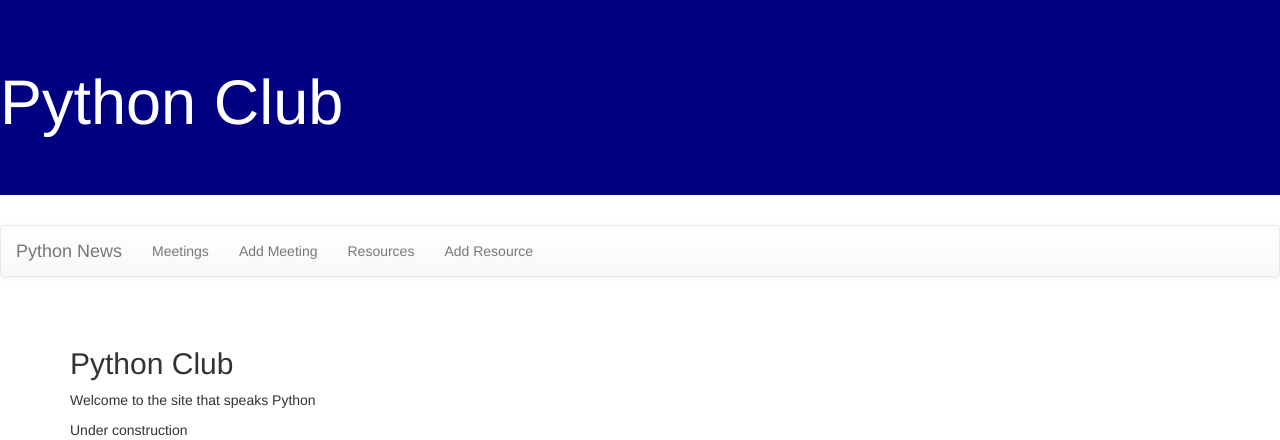
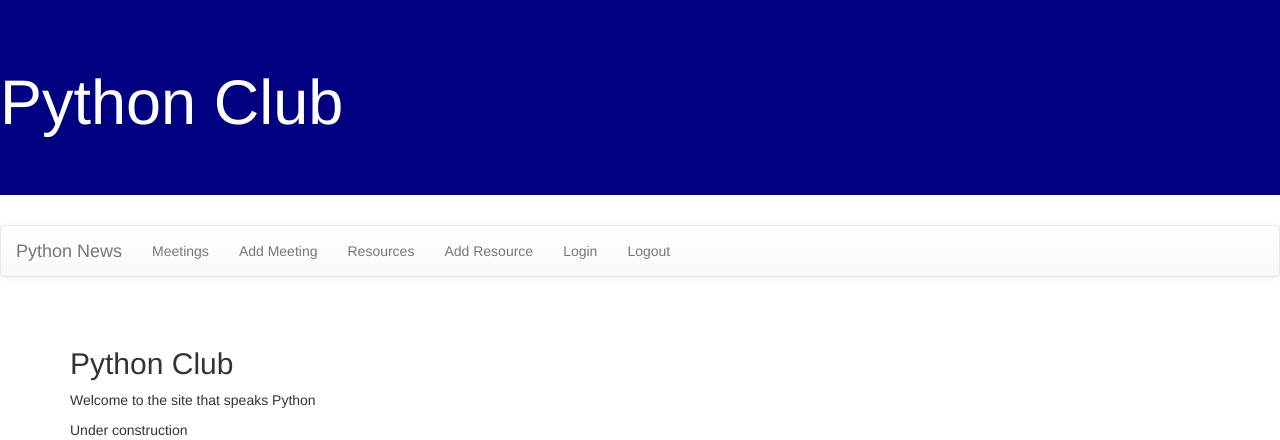
Before and after one commit to walimorris/PythonClub, a Django app: template PythonClub/club/templates/club/index.html in a window 1280 px wide. Shown: the top 440 px of the page. Run offline with Django 3.2, Linux system fonts and the light colour scheme; the template is opened without the code that fills it, so the values that code supplies are empty; some libraries are stand-ins or nearby versions.

Commit message:
Add files via upload

```diff
--- a/PythonClub/club/templates/base.html
+++ b/PythonClub/club/templates/base.html
@@ -25,7 +25,10 @@
                     <li><a href="{% url 'resources' %}">Resources</a></li>
                     <li><a href="{% url 'newresource' %}">Add Resource</a></li>
                 </ul>
-
+                <ul class="nav navbar-nav">
+                <li><a href="{% url 'login' %}">Login</a></li>
+                <li><a href="{% url 'logout' %}">Logout</a></li>
+                </ul>
 
 
                 </ul>
```
